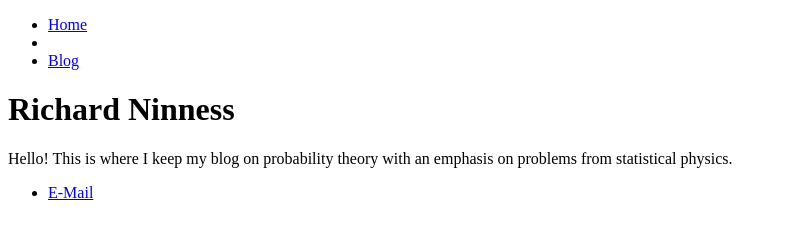
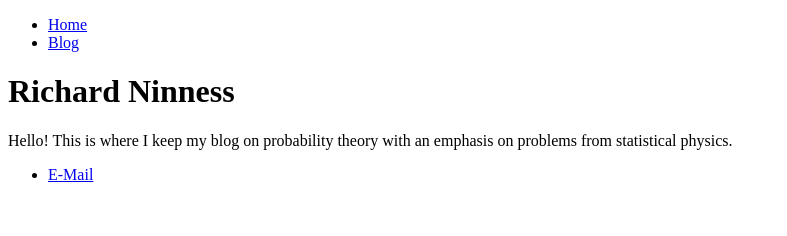
Before and after one commit to richninness/richninness.github.io, a plain HTML site: page index.html in a window 1280 px wide. Shown: the whole page, without its empty margins (0-787 px from the left). Drawn offline with Linux system fonts and the light colour scheme.

Commit message:
Update index.html

```diff
--- a/index.html
+++ b/index.html
@@ -7,7 +7,6 @@
 		<nav>
     		<ul>
         		<li><a href="/">Home</a></li>
-        		<li><a href="/cv"></a></li>
         		<li><a href="/blog">Blog</a></li>
     		</ul>
 		</nav>
```
